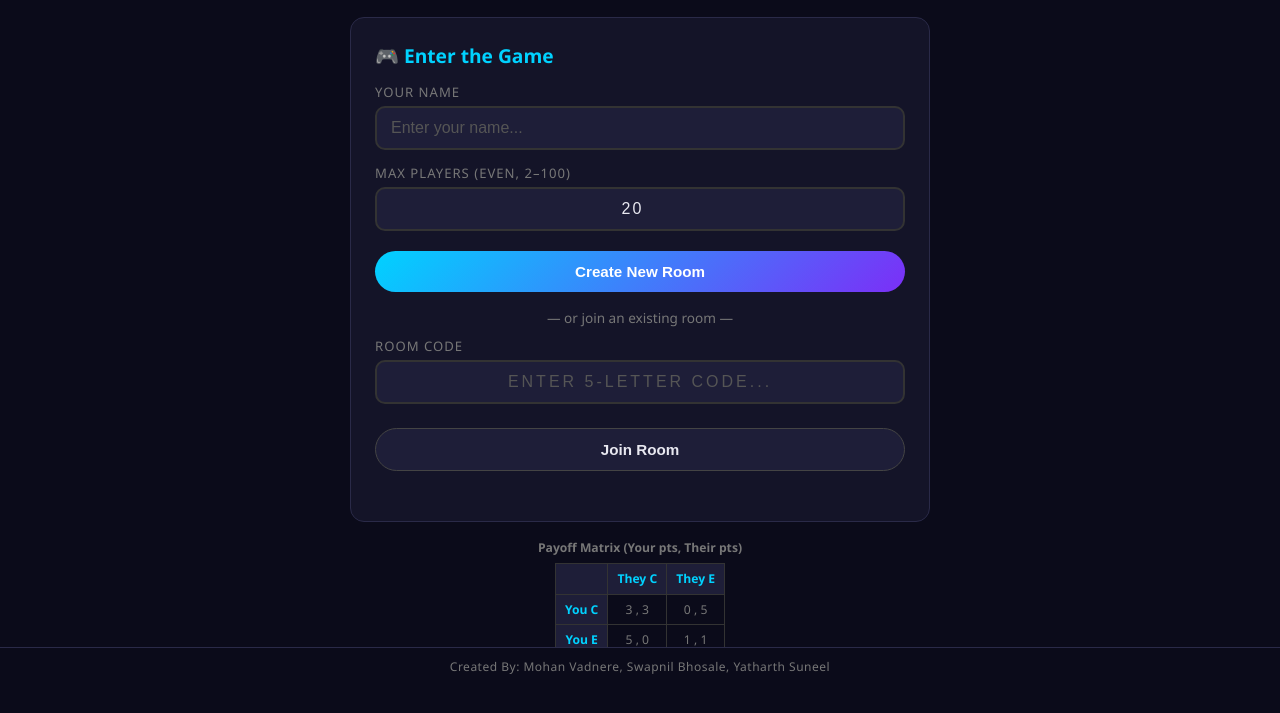
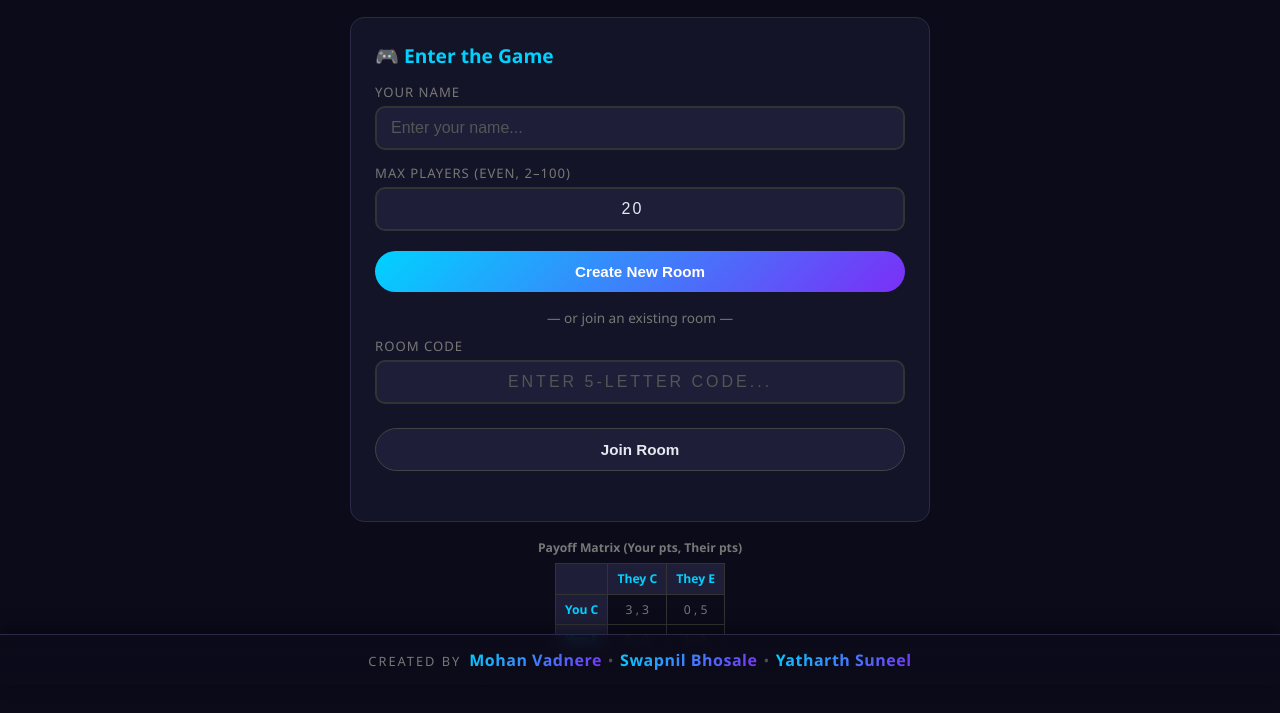
Before and after one commit to Yatharth1708/prisoners-dilemma, a website: page public/index.html in a window 1280 px wide. Shown: the part 115-828 px from the top of the page. Drawn offline with nearby package versions, Linux system fonts and the light colour scheme; no server answers.

Commit message:
Make creator credits more visible with gradient accent

```diff
--- a/public/index.html
+++ b/public/index.html
@@ -7,7 +7,7 @@
 <style>
 *,*::before,*::after{box-sizing:border-box;margin:0;padding:0}
 :root{--bg:#0b0b1a;--sf:#141428;--sf2:#1e1e38;--ac:#00d2ff;--ac2:#7b2ff7;--gn:#00e676;--rd:#ff1744;--gd:#ffd740;--tx:#e8e8f0;--dm:#777;--r:14px}
-body{font-family:'Segoe UI',system-ui,sans-serif;background:var(--bg);color:var(--tx);min-height:100vh;display:flex;flex-direction:column;align-items:center;padding-bottom:40px}
+body{font-family:'Segoe UI',system-ui,sans-serif;background:var(--bg);color:var(--tx);min-height:100vh;display:flex;flex-direction:column;align-items:center;padding-bottom:60px}
 .hdr{text-align:center;padding:30px 20px 10px}
 .hdr h1{font-size:2.2rem;background:linear-gradient(135deg,var(--ac),var(--ac2));background-clip:text;-webkit-background-clip:text;-webkit-text-fill-color:transparent}
 .hdr p{color:var(--dm);margin-top:4px;font-size:.95rem}
@@ -105,7 +105,10 @@ body{font-family:'Segoe UI',system-ui,sans-serif;background:var(--bg);color:var(
 .sb::-webkit-scrollbar-thumb{background:#333;border-radius:4px}
 @media(max-width:700px){.gl{flex-direction:column}.sb{width:100%;max-height:200px;position:static;order:-1}}
 @media(max-width:500px){.hdr h1{font-size:1.5rem}.rcd .code{font-size:1.7rem;letter-spacing:5px;padding:10px 18px}.cc .ic{font-size:1.7rem}}
-.tm{text-align:center;padding:10px 20px;font-size:.75rem;color:var(--dm);letter-spacing:.5px;position:fixed;bottom:0;left:0;width:100%;background:var(--bg);border-top:1px solid #2a2a48;z-index:999}
+.tm{text-align:center;padding:14px 20px;font-size:.95rem;color:var(--tx);letter-spacing:.5px;position:fixed;bottom:0;left:0;width:100%;background:linear-gradient(180deg,rgba(11,11,26,.85),var(--bg));border-top:1px solid #2a2a48;z-index:999;backdrop-filter:blur(6px);box-shadow:0 -4px 20px rgba(0,0,0,.4)}
+.tm .lbl{color:var(--dm);font-size:.8rem;text-transform:uppercase;letter-spacing:2px;margin-right:8px}
+.tm .nm{font-weight:700;background:linear-gradient(135deg,var(--ac),var(--ac2));background-clip:text;-webkit-background-clip:text;-webkit-text-fill-color:transparent;font-size:1rem}
+.tm .sep{color:var(--dm);margin:0 6px;opacity:.6}
 </style>
 </head>
 <body>
@@ -202,6 +205,6 @@ function downloadCSV(){if(!lastGameData||!lastGameData.allPairsHistory)return;va
 document.getElementById('inputName').addEventListener('keydown',function(e){if(e.key==='Enter')createRoom()});
 document.getElementById('inputCode').addEventListener('keydown',function(e){if(e.key==='Enter')joinRoom()});
 </script>
-<div class="tm">Created By: Mohan Vadnere, Swapnil Bhosale, Yatharth Suneel</div>
+<div class="tm"><span class="lbl">Created By</span><span class="nm">Mohan Vadnere</span><span class="sep">•</span><span class="nm">Swapnil Bhosale</span><span class="sep">•</span><span class="nm">Yatharth Suneel</span></div>
 </body>
 </html>
```
